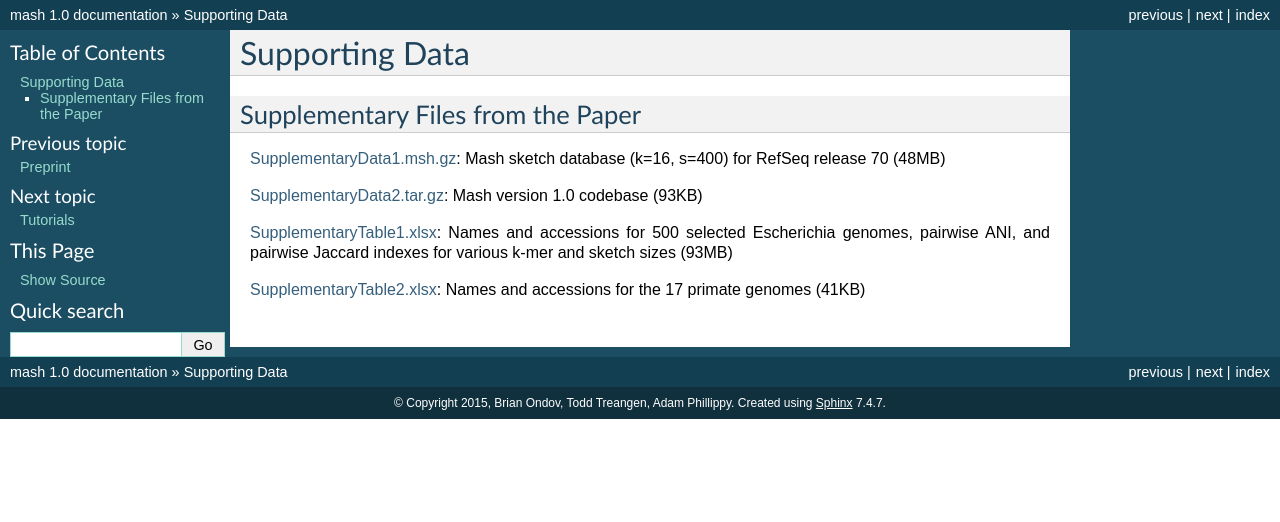
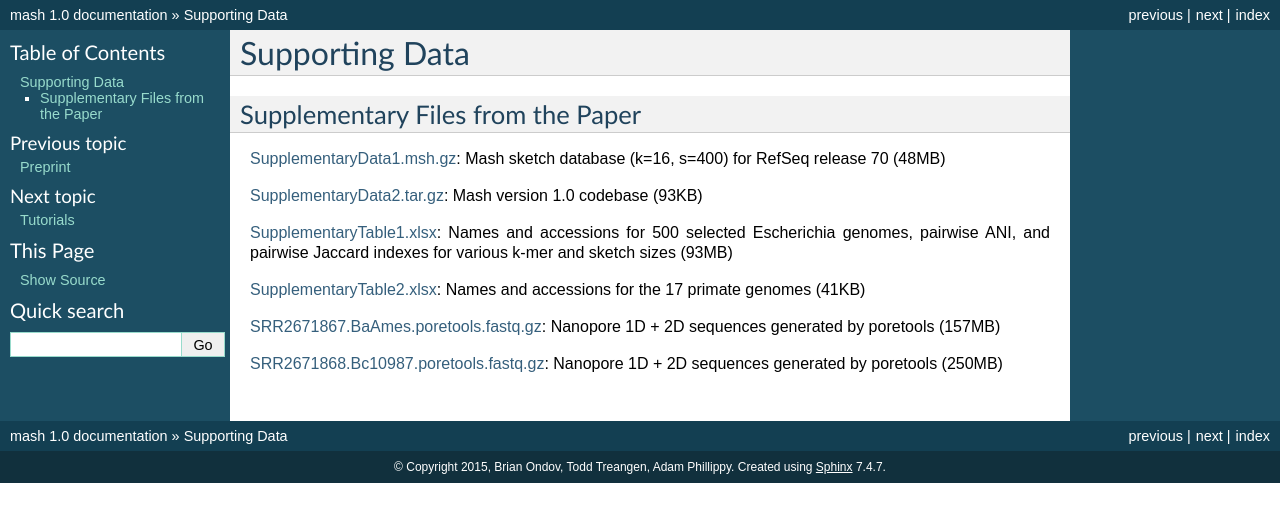
Before and after one commit to marbl/Mash, a Sphinx documentation site: the page built from doc/sphinx/data.rst, in a window 1280 px wide. Shown: the top 522 px of the page. Built offline with Sphinx 7.4.7, drawn with Linux system fonts in a browser that asks for light colours; pages that are not in the unit, such as notebooks, are missing from menus.

Commit message:
Added links to poretools fastq

```diff
--- a/doc/sphinx/data.rst
+++ b/doc/sphinx/data.rst
@@ -11,3 +11,7 @@ Supplementary Files from the Paper
 `SupplementaryTable1.xlsx <http://gembox.cbcb.umd.edu/mash/SupplementaryTable1.xlsx>`_: Names and accessions for 500 selected Escherichia genomes, pairwise ANI, and pairwise Jaccard indexes for various k-mer and sketch sizes (93MB)
 
 `SupplementaryTable2.xlsx <http://gembox.cbcb.umd.edu/mash/SupplementaryTable2.xlsx>`_: Names and accessions for the 17 primate genomes (41KB)
+
+`SRR2671867.BaAmes.poretools.fastq.gz <http://gembox.cbcb.umd.edu/mash/SRR2671867.BaAmes.poretools.fastq.gz>`_: Nanopore 1D + 2D sequences generated by poretools (157MB)
+
+`SRR2671868.Bc10987.poretools.fastq.gz <http://gembox.cbcb.umd.edu/mash/SRR2671868.Bc10987.poretools.fastq.gz>`_: Nanopore 1D + 2D sequences generated by poretools (250MB)
```
